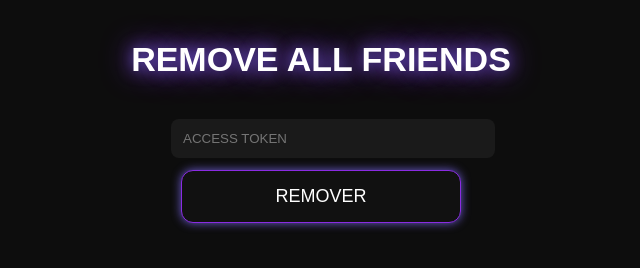
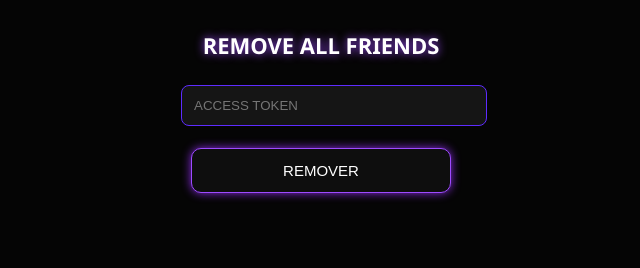
Before and after one commit to thierrydsantospv-rgb/4ih.tt-community-, a plain HTML site: page remove.html in a window 1280 px wide. Shown: the whole page, without its empty margins (319-959 px from the left). Drawn offline with Linux system fonts and the light colour scheme.

Commit message:
Add files via upload

```diff
--- a/remove.html
+++ b/remove.html
@@ -2,21 +2,18 @@
 <html lang="pt-BR">
 <head>
     <meta charset="UTF-8">
+    <meta name="viewport" content="width=device-width, initial-scale=1.0">
     <title>Remove All Friends</title>
     <link rel="stylesheet" href="style.css">
 </head>
 <body>
 
-<h1 class="title">REMOVE ALL FRIENDS</h1>
+<h2 class="subtitle">REMOVE ALL FRIENDS</h2>
 
 <div class="form-box">
-
     <input id="token" class="input" placeholder="ACCESS TOKEN">
-
-    <button onclick="removeFriends()" class="btn neon">REMOVER</button>
-
+    <button onclick="removeFriends()" class="btn neon small">REMOVER</button>
     <p id="status" class="status"></p>
-
 </div>
 
 <script>
@@ -24,20 +21,15 @@ function removeFriends() {
     let token = document.getElementById("token").value;
 
     if (!token) {
-        document.getElementById("status").innerHTML = "Preencha o Token!";
+        document.getElementById("status").innerHTML = "Insira o token!";
         return;
     }
 
     let url = `https://controle.thug4ff.com/remove_all?access_token=${token}`;
 
     fetch(url)
-        .then(res => res.text())
-        .then(data => {
-            document.getElementById("status").innerHTML = "✅ SUCESSO — STATUS ONLINE";
-        })
-        .catch(err => {
-            document.getElementById("status").innerHTML = "❌ ERRO — TENTE NOVAMENTE";
-        });
+        .then(() => document.getElementById("status").innerHTML = "✅ AMIGOS REMOVIDOS COM SUCESSO!")
+        .catch(() => document.getElementById("status").innerHTML = "❌ ERRO AO REMOVER.");
 }
 </script>
 
--- a/style.css
+++ b/style.css
@@ -1,49 +1,66 @@
 body {
-    background: #0d0d0d;
+    background: #050505;
     color: white;
-    font-family: Arial, sans-serif;
+    font-family: "Segoe UI", Arial, sans-serif;
+    margin: 0;
+    padding: 0;
     text-align: center;
 }
 
 .title {
-    margin-top: 40px;
-    font-size: 34px;
-    color: white;
-    text-shadow: 0 0 15px #6a5acd, 0 0 30px #8a2be2;
+    margin-top: 35px;
+    font-size: 26px;
+    line-height: 32px;
+    text-shadow: 0 0 10px #b700ff, 0 0 20px #6100ff;
+}
+
+.subtitle {
+    margin-top: 30px;
+    font-size: 22px;
+    text-shadow: 0 0 10px #9d4bff;
 }
 
 .container {
-    margin-top: 60px;
+    margin-top: 40px;
     display: flex;
     flex-direction: column;
-    gap: 20px;
-    align-items: center;
+    gap: 15px;
+    padding: 0 20px;
 }
 
 .btn {
-    width: 280px;
-    padding: 15px;
-    border-radius: 12px;
-    font-size: 18px;
+    background: #0e0e0e;
+    padding: 13px;
+    border-radius: 10px;
     color: white;
     text-decoration: none;
-    background: #111;
-    box-shadow: 0 0 10px #6a5acd;
+    font-size: 16px;
+    display: block;
+    width: 100%;
+    max-width: 260px;
+    margin: 0 auto;
     transition: 0.2s;
 }
 
-.btn:hover {
-    box-shadow: 0 0 20px #8a2be2;
-    transform: scale(1.03);
+.neon {
+    border: 1px solid #9d4bff;
+    box-shadow: 0 0 10px #8a2be2;
 }
 
-.neon {
-    border: 1px solid #8a2be2;
+.btn:hover {
+    transform: scale(1.05);
+    box-shadow: 0 0 18px #ba63ff;
+}
+
+.small {
+    margin-top: 10px;
+    font-size: 15px;
 }
 
 .form-box {
-    margin-top: 40px;
-    width: 300px;
+    margin-top: 25px;
+    width: 90%;
+    max-width: 280px;
     margin-left: auto;
     margin-right: auto;
 }
@@ -52,15 +69,15 @@ body {
     width: 100%;
     padding: 12px;
     margin-bottom: 12px;
+    background: #151515;
+    border: 1px solid #5e2cff;
     border-radius: 8px;
-    border: none;
+    color: white;
     outline: none;
-    background: #1a1a1a;
-    color: white;
 }
 
 .status {
-    margin-top: 15px;
-    font-size: 18px;
+    margin-top: 12px;
+    font-size: 15px;
     text-shadow: 0 0 10px #6a5acd;
 }
```
Also changed, not shown: index.html (+5 -9 lines), longbio.html (+6 -14 lines).
